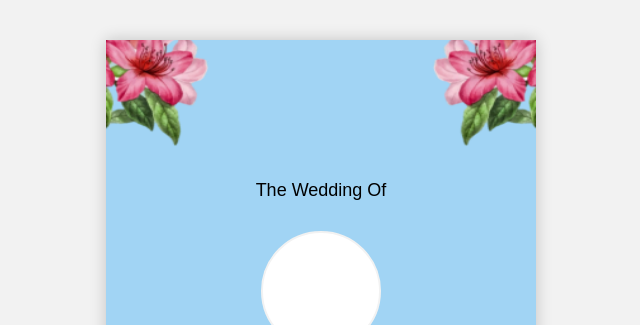
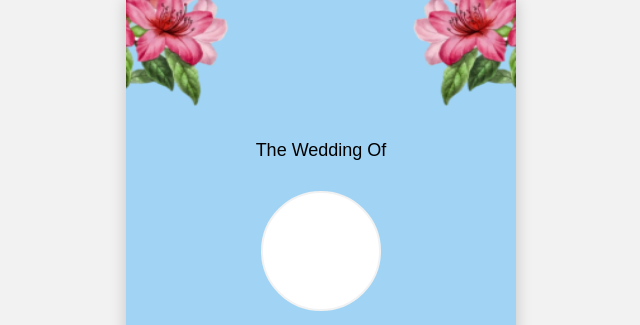
Before and after one commit to ZerOneDsgn123/undangan-digital23, a plain HTML site: page index.html in a window 1280 px wide. Shown: the top 325 px of the page, without its empty margins (319-959 px from the left). Drawn offline with Linux system fonts and the light colour scheme.

Commit message:
keras king

```diff
--- a/index.html
+++ b/index.html
@@ -23,8 +23,8 @@
 
     /* iPhone 13 frame container */
     .iphone-frame {
-      width: 430px;
-      height: 720px;
+      width: 390px;
+      height: 100vh;
       box-shadow: 0 0 15px rgba(0, 0, 0, 0.2);
       background-color: white;
       position: relative;
```
